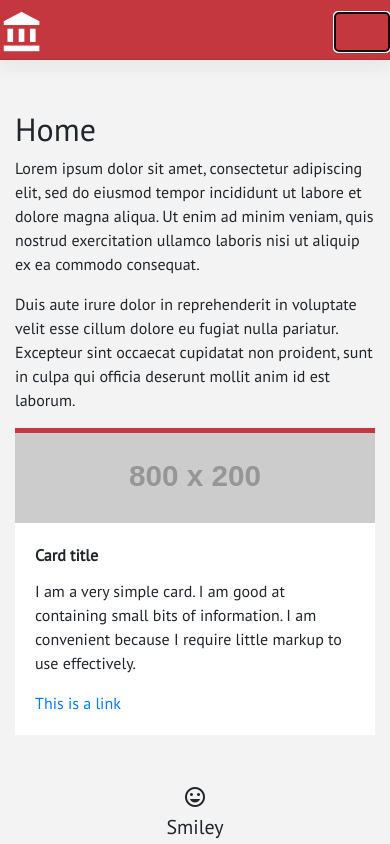
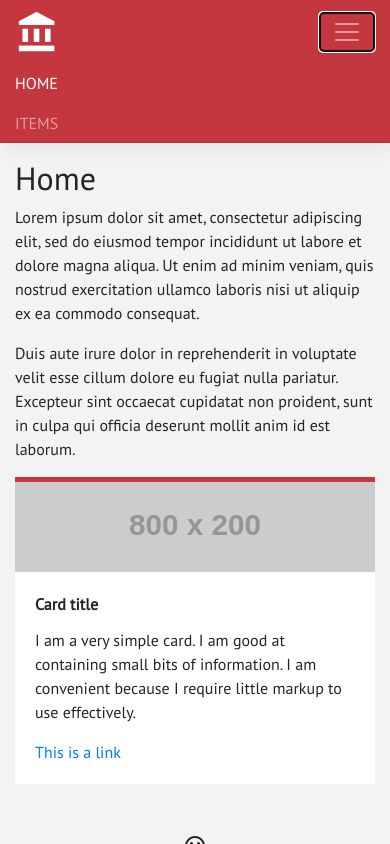
Before and after one commit to sandeepmi/fullstack-vue-app, a Vue app in the folder client/: page / in a window 390 px wide. Both pictures are taken after a click on the button "Toggle navigation". Shown: the top 844 px of the page. Built offline with nearby package versions, Linux system fonts and the light colour scheme.

Commit message:
mobile nav expand/collapse feature, minor css enhancements

```diff
--- a/client/src/components/Footer.vue
+++ b/client/src/components/Footer.vue
@@ -2,7 +2,7 @@
   <footer class="footer ss-footer">
     <div class="container">
       <span class="copyright">© {{copyRightYear}} Copyright Text</span>
-      <span class="float-right">Place sticky footer content here.</span>
+      <span class="float-right">Place footer content here.</span>
     </div>
   </footer>
 </template>
--- a/client/src/components/Header.vue
+++ b/client/src/components/Header.vue
@@ -1,16 +1,16 @@
 <template>
   <header>
-    <nav class="navbar navbar-expand-lg ss-navbar">
+    <nav class="navbar navbar-expand-md navbar-dark ss-navbar">
       <div class="container">
         <router-link :to="{ name: 'Home' }" class="navbar-brand">
           <i class="material-icons dp48 large">account_balance</i>
         </router-link>
-        <button class="navbar-toggler" type="button" data-toggle="collapse" data-target="#navbarSupportedContent" aria-controls="navbarSupportedContent" aria-expanded="false" aria-label="Toggle navigation">
+        <button @click="toggleMobileNav" class="navbar-toggler" type="button" data-toggle="collapse" data-target="#navbarSupportedContent" aria-controls="navbarSupportedContent" aria-expanded="false" aria-label="Toggle navigation">
           <span class="navbar-toggler-icon"></span>
         </button>
 
-        <div class="collapse navbar-collapse" id="navbarSupportedContent">
-          <ul class="navbar-nav ml-auto">
+        <div class="collapse navbar-collapse" :class="{show: isMobileNavExpanded}" id="navbarSupportedContent">
+          <ul class="navbar-nav ml-auto" @click="toggleMobileNav">
             <li class="nav-item">
               <router-link :to="{ name: 'Home' }" class="nav-link">Home</router-link>
             </li>
@@ -26,9 +26,16 @@
 
 <script>
 export default {
-  name: 'Nav',
+  name: 'Header',
   data () {
-    return {}
+    return {
+      isMobileNavExpanded: false
+    }
+  },
+  methods: {
+    toggleMobileNav () {
+      this.isMobileNavExpanded = !this.isMobileNavExpanded
+    }
   }
 }
 </script>
--- a/client/src/components/Home.vue
+++ b/client/src/components/Home.vue
@@ -1,6 +1,6 @@
 <template>
   <div class="container page-home">
-    <section>
+    <section class="mt-3">
       <div class="row">
         <div class="col-md">
           <h1>Home</h1>
--- a/client/src/components/items/ItemList.vue
+++ b/client/src/components/items/ItemList.vue
@@ -19,8 +19,8 @@
             </div>
             <Loading v-else size="small" />
           </div>
-          <span>{{item.title}}</span><br>
-          <span>{{item.type}}</span>
+          <h5 class="mb-0 text-truncate">{{item.title}}</h5>
+          <div class="text-muted">{{item.type}}</div>
         </li>
       </ul>
     </div>
--- a/client/src/less/nav.less
+++ b/client/src/less/nav.less
@@ -1,5 +1,5 @@
 .ss-navbar {
-  height: 60px;
+  min-height: 60px;
   padding: 0;
   background-color: #c4373e;
   box-shadow: 0 0.5rem 1rem rgba(0,0,0,.05), inset 0 -1px 0 rgba(0,0,0,.1);
@@ -7,6 +7,7 @@
   .navbar-brand {
     padding: 0;
     margin: 10px 0 0;
+
     i {
       font-size: 45px;
     }
@@ -24,7 +25,7 @@
     color: #f1c8cd;
 
     &:hover, &.router-link-exact-active {
-      color: #ffffff;
+      color: #ffffff !important;
     }
   }
 }
@@ -46,3 +47,12 @@ body {
   line-height: 45px; /* Vertically center the text there */
   background-color: #c4373e;
 }
+
+/* overwrite bootstrap default
+-------------------------------------------------- */
+@media (max-width: 767.98px) {
+  .navbar-expand-md > .container {
+    padding-left: 15px;
+    padding-right: 15px;
+  }
+}
```
